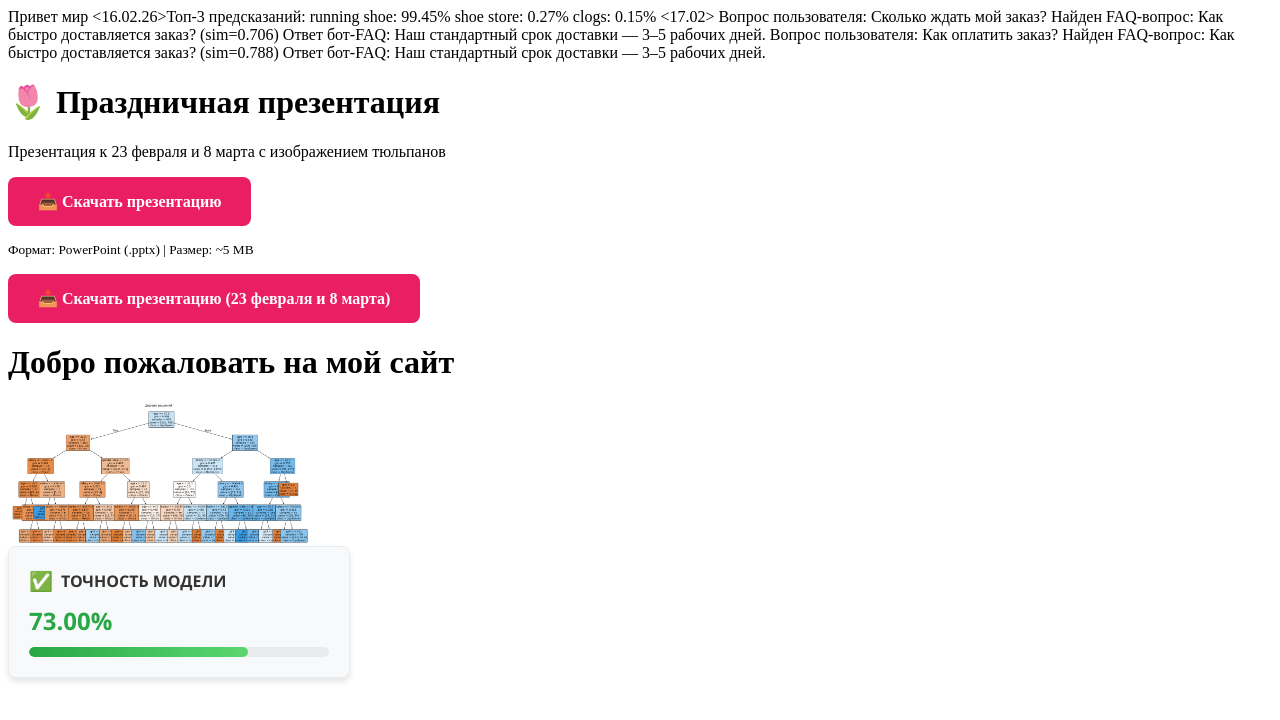
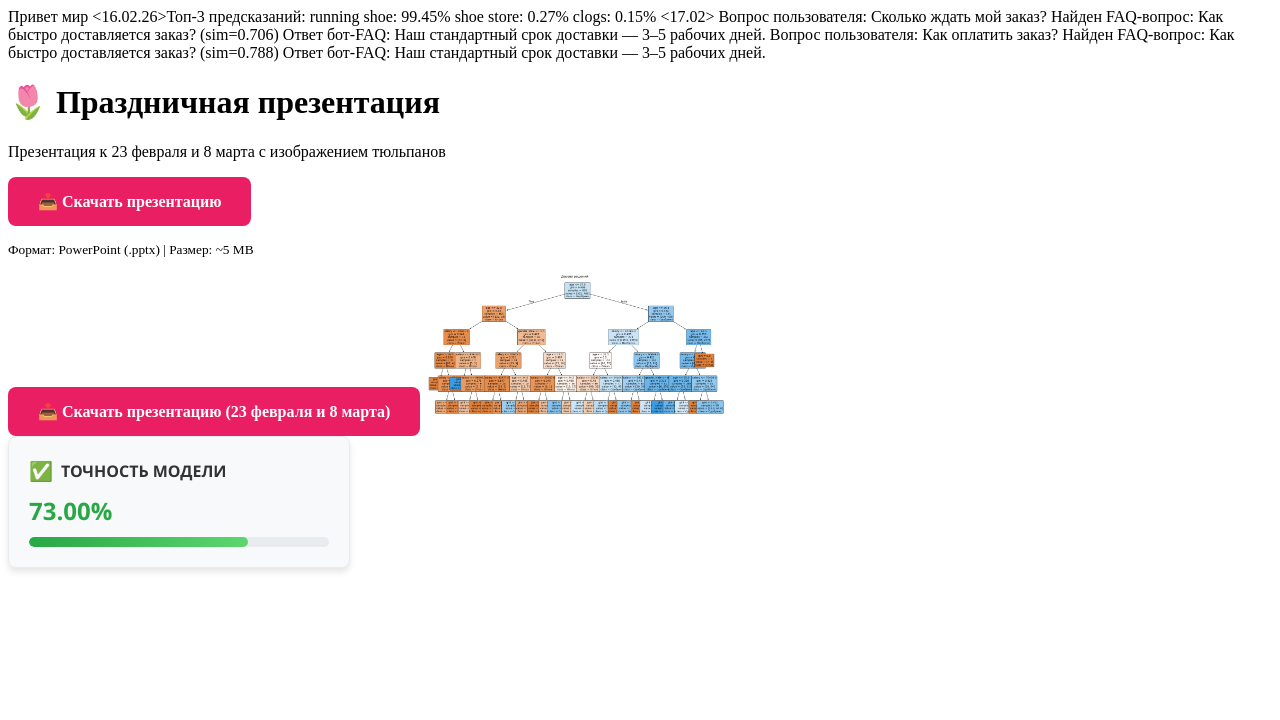
Before and after one commit to 11Katrina11/1, a plain HTML site: page index.html in a window 1280 px wide. Drawn offline with Linux system fonts and the light colour scheme.

Commit message:
Update index.html

```diff
--- a/index.html
+++ b/index.html
@@ -89,7 +89,6 @@
 </head>
 <body>
 
-    <h1>Добро пожаловать на мой сайт</h1>
 
     <!-- Ваша картинка -->
     <img src="images/user.jpg" alt="Дерево решений" style="max-width: 300px;">
```
